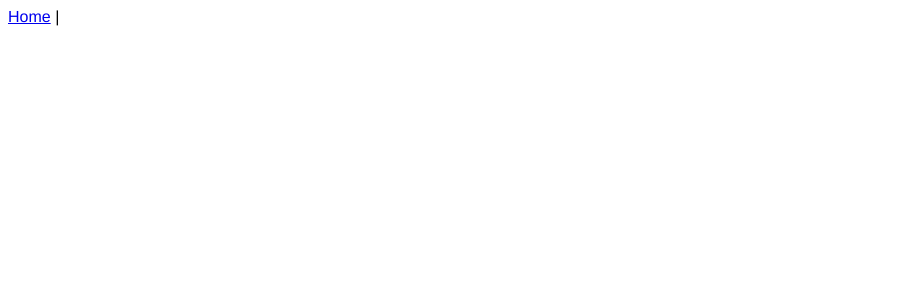
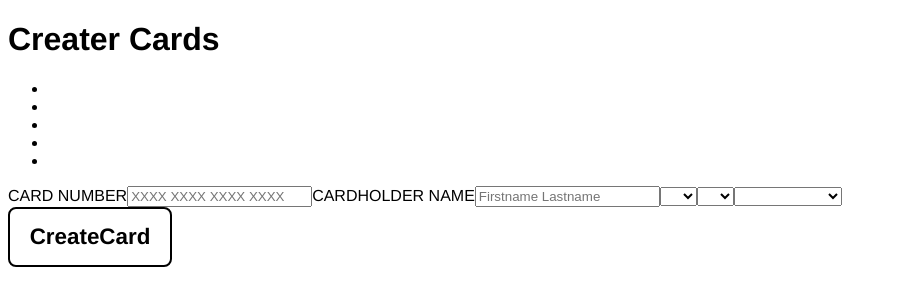
Before and after one commit to Artur-Hoppner/E-Wallet-Vue, a Vue app: page /AddCard in a window 1280 px wide. Shown: the top 306 px of the page, without its empty margins (0-897 px from the left). Built offline with nearby package versions, Linux system fonts and the light colour scheme.

Commit message:
Connected component card and cardform to Addcard and Home

```diff
--- a/src/App.vue
+++ b/src/App.vue
@@ -1,9 +1,6 @@
 <template>
   <div id="app">
-    <div id="nav">
-      <router-link to="/">Home</router-link> |
-    </div>
-    <router-view/>
+     <router-view/>
   </div>
 </template>
 
--- a/src/components/Card.vue
+++ b/src/components/Card.vue
@@ -0,0 +1,50 @@
+<template>
+<div>
+  <article>
+
+      <ul class="cardlist">
+        <p>fnjklsdjflk</p>
+         <li
+          v-for="cardlist in creditcards" :key="cardlist.id">
+          {{ cardlist.cardnumber }}
+          {{ cardlist.cardholdername }}
+          {{ cardlist.month }}/
+          {{ cardlist.year }}
+
+          <img v-if="cardlist.vendor == 'bitcoin'" src="@/assets/chip-dark.svg" alt="Dark Chip Logo">
+          <img v-if="cardlist.vendor !== 'bitcoin'" src="@/assets/chip-light.svg" alt="Light Chip Logo">
+          <img v-if="cardlist.vendor ==  'ninja'" src="@/assets/vendor-ninja.svg" alt="Ninja Logo">
+         </li>
+      </ul>
+
+
+  </article>
+
+
+
+</div>
+
+</template>
+
+<script>
+export default {
+      name: "Card",
+
+  data:() => ({}),
+
+    computed: {
+        creditcards(){
+            return this.$root.$data.cardlist
+        }
+      },
+      method: {
+      }
+
+
+}
+
+</script>
+
+<style>
+
+</style>
--- a/src/components/Cardform.vue
+++ b/src/components/Cardform.vue
@@ -0,0 +1,97 @@
+<template>
+  <div class="createcard">
+
+<!--
+  Temporary creditcardbox
+-->
+<!-- remove creat card. This should be universal -->
+    <main  class="createcards">
+    <h1>Creater Cards</h1>
+    <ul class="cardstyle">
+      <li> {{card.cardholdername}} </li>
+      <li> {{card.cardnumber}} </li>
+      <li> {{card.month}} </li>
+      <li> {{card.year}} </li>
+      <li> {{card.vendor}} </li>
+    </ul>
+
+    <label for="cardnumber">CARD NUMBER</label>
+    <input type="number" name="cardnumber" placeholder="XXXX XXXX XXXX XXXX" maxlength="16" v-model="card.cardnumber">
+
+    <label for="cardholdername">CARDHOLDER NAME</label>
+    <input type="text" name="cardholdername" placeholder="Firstname Lastname" maxlength="24" v-model="card.cardholdername">
+
+<!-- Skriv om så det förkortas.-->
+    <select name="month" v-model="card.month">
+        <option value="01">01</option>
+        <option value="02">02</option>
+        <option value="03">03</option>
+        <option value="04">04</option>
+        <option value="05">05</option>
+        <option value="06">06</option>
+        <option value="07">07</option>
+        <option value="08">08</option>
+        <option value="09">09</option>
+        <option value="10">10</option>
+        <option value="11">11</option>
+        <option value="12">12</option>
+     </select>
+
+<!-- Skriv om så det förkortas. -->
+     <select name="year" v-model="card.year">
+          <option value="21">21</option>
+          <option value="22">22</option>
+          <option value="23">23</option>
+          <option value="24">24</option>
+          <option value="25">25</option>
+     </select>
+
+<select name="Vendor" v-model="card.vendor">
+    <option value="Bitcoin">Bitcoin Inc</option>
+    <option value="Blockchain">Blockchain Ink</option>
+    <option value="Evil">Evil Corp</option>
+    <option value="Ninja">Ninja Bank</option>
+</select>
+
+<!-- <input type="submit" value="Add Card" v-on:click="addcard"> -->
+
+<!-- <p v-on:click="addcard">dekspdskpoada</p> -->
+<!-- <button v-bind="card" v-on:click="addcard">klicka</button> -->
+
+            <router-link to="/">CreateCard</router-link>
+
+    </main>
+  </div>
+</template>
+
+
+<script>
+
+export default {
+name: "createcards",
+
+data() {
+  return {
+    card: {
+      id: Date.now(),
+      cardholdername: '',
+      cardnumber: '',
+      month: '',
+      year: '',
+      vendor: '',
+
+    }
+  }
+},
+
+// methods:{
+//         addcard() {
+
+//             this.$root.$data.cardlist.push(
+//               this.card
+//               )
+//         },
+//   }
+}
+
+</script>
--- a/src/components/HelloWorld.vue
+++ /dev/null
@@ -1,59 +0,0 @@
-<template>
-  <div class="hello">
-    <h1>{{ msg }}</h1>
-    <p>
-      For a guide and recipes on how to configure / customize this project,<br>
-      check out the
-      <a href="https://cli.vuejs.org" target="_blank" rel="noopener">vue-cli documentation</a>.
-    </p>
-    <h3>Installed CLI Plugins</h3>
-    <ul>
-      <li><a href="https://github.com/vuejs/vue-cli/tree/dev/packages/%40vue/cli-plugin-babel" target="_blank" rel="noopener">babel</a></li>
-      <li><a href="https://github.com/vuejs/vue-cli/tree/dev/packages/%40vue/cli-plugin-router" target="_blank" rel="noopener">router</a></li>
-      <li><a href="https://github.com/vuejs/vue-cli/tree/dev/packages/%40vue/cli-plugin-eslint" target="_blank" rel="noopener">eslint</a></li>
-    </ul>
-    <h3>Essential Links</h3>
-    <ul>
-      <li><a href="https://vuejs.org" target="_blank" rel="noopener">Core Docs</a></li>
-      <li><a href="https://forum.vuejs.org" target="_blank" rel="noopener">Forum</a></li>
-      <li><a href="https://chat.vuejs.org" target="_blank" rel="noopener">Community Chat</a></li>
-      <li><a href="https://twitter.com/vuejs" target="_blank" rel="noopener">Twitter</a></li>
-      <li><a href="https://news.vuejs.org" target="_blank" rel="noopener">News</a></li>
-    </ul>
-    <h3>Ecosystem</h3>
-    <ul>
-      <li><a href="https://router.vuejs.org" target="_blank" rel="noopener">vue-router</a></li>
-      <li><a href="https://vuex.vuejs.org" target="_blank" rel="noopener">vuex</a></li>
-      <li><a href="https://github.com/vuejs/vue-devtools#vue-devtools" target="_blank" rel="noopener">vue-devtools</a></li>
-      <li><a href="https://vue-loader.vuejs.org" target="_blank" rel="noopener">vue-loader</a></li>
-      <li><a href="https://github.com/vuejs/awesome-vue" target="_blank" rel="noopener">awesome-vue</a></li>
-    </ul>
-  </div>
-</template>
-
-<script>
-export default {
-  name: 'HelloWorld',
-  props: {
-    msg: String
-  }
-}
-</script>
-
-<!-- Add "scoped" attribute to limit CSS to this component only -->
-<style scoped lang="scss">
-h3 {
-  margin: 40px 0 0;
-}
-ul {
-  list-style-type: none;
-  padding: 0;
-}
-li {
-  display: inline-block;
-  margin: 0 10px;
-}
-a {
-  color: #42b983;
-}
-</style>
--- a/src/router/index.js
+++ b/src/router/index.js
@@ -13,7 +13,7 @@ const routes = [
     component: Home
   },
   {
-    path: '/',
+    path: '/AddCard',
     name: 'AddCard',
     component: AddCard
   }
--- a/src/views/AddCard.vue
+++ b/src/views/AddCard.vue
@@ -0,0 +1,53 @@
+<template>
+  <div class="home">
+
+    <CardForm/>
+
+
+    <!-- <router-link >Add Card</router-link> -->
+
+  </div>
+</template>
+
+<script>
+import CardForm from '@/components/CardForm.vue'
+
+export default {
+  name: 'AddCard',
+  components: {
+    CardForm,
+
+  },
+
+
+
+}
+</script>
+
+<style lang="scss">
+
+a {
+  display: flex;
+  justify-content: center;
+  align-items: center;
+  width: 10rem;
+  height: 3.5rem;
+  font-size: 1.4rem;
+  font-weight: 600;
+  text-decoration: none;
+  color: black;
+  border: .125rem solid black;
+  border-radius: .5rem;
+        &:hover {
+        background: rgb(25, 25, 25);
+        color: #ddd;
+
+      }
+        &:active {
+        background: rgb(25, 25, 25);
+        color: #ddd;
+        }
+
+}
+
+</style>
--- a/src/views/Home.vue
+++ b/src/views/Home.vue
@@ -1,23 +1,53 @@
 <template>
   <div class="home">
-    <Top/>
+
     <Card/>
-    <CardStack/>
+
+
+    <router-link class="addCard" to="/AddCard" >Add Card</router-link>
 
   </div>
 </template>
 
 <script>
-import Top from '@/components/Top.vue'
 import Card from '@/components/Card.vue'
-import CardStack from '@/components/CardStack.vue'
 
 export default {
   name: 'Home',
   components: {
-    Top,
     Card,
-    CardStack
-  }
+
+  },
+
+
+
 }
 </script>
+
+<style lang="scss">
+
+a {
+  display: flex;
+  justify-content: center;
+  align-items: center;
+  width: 10rem;
+  height: 3.5rem;
+  font-size: 1.4rem;
+  font-weight: 600;
+  text-decoration: none;
+  color: black;
+  border: .125rem solid black;
+  border-radius: .5rem;
+        &:hover {
+        background: rgb(25, 25, 25);
+        color: #ddd;
+
+      }
+        &:active {
+        background: rgb(25, 25, 25);
+        color: #ddd;
+        }
+
+}
+
+</style>
```
